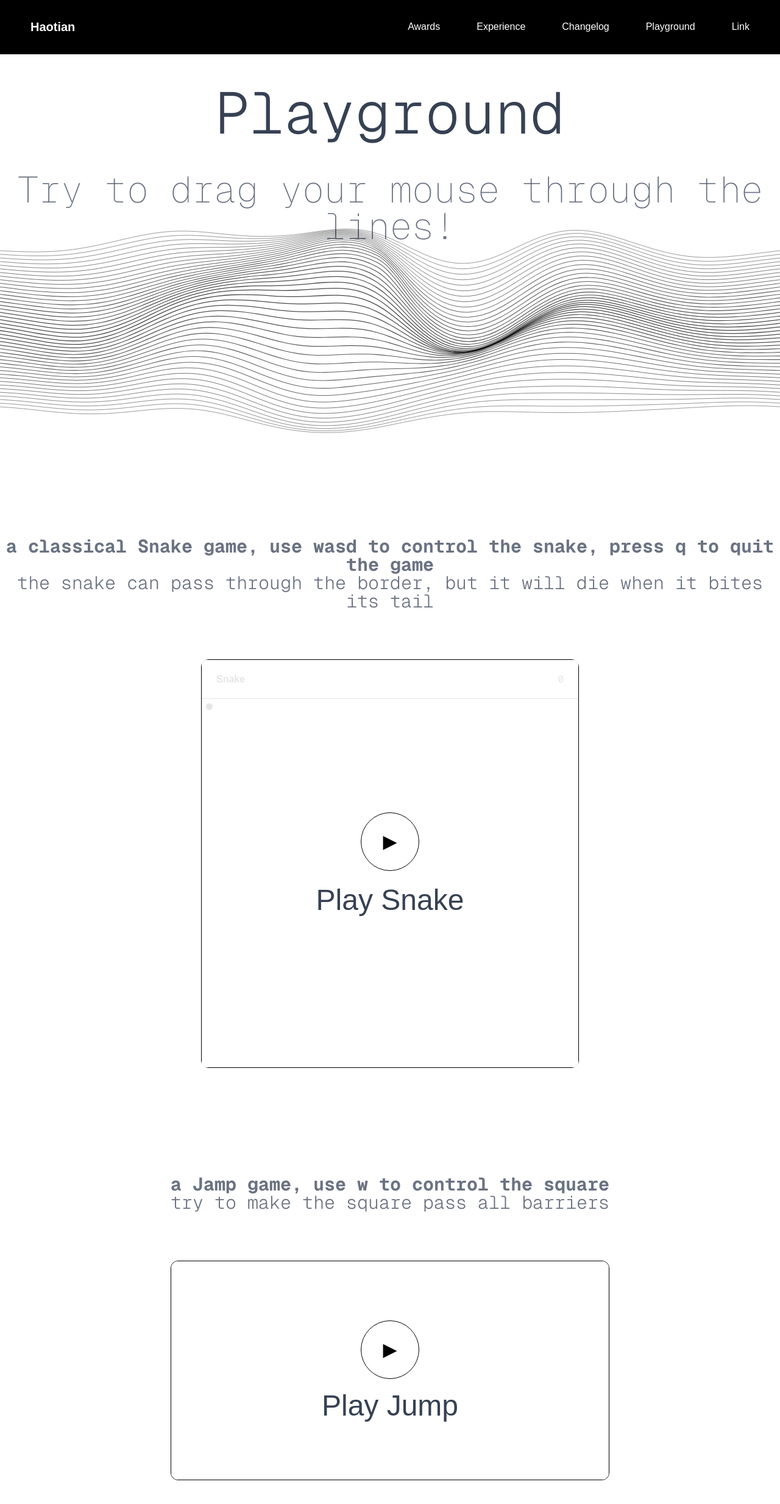
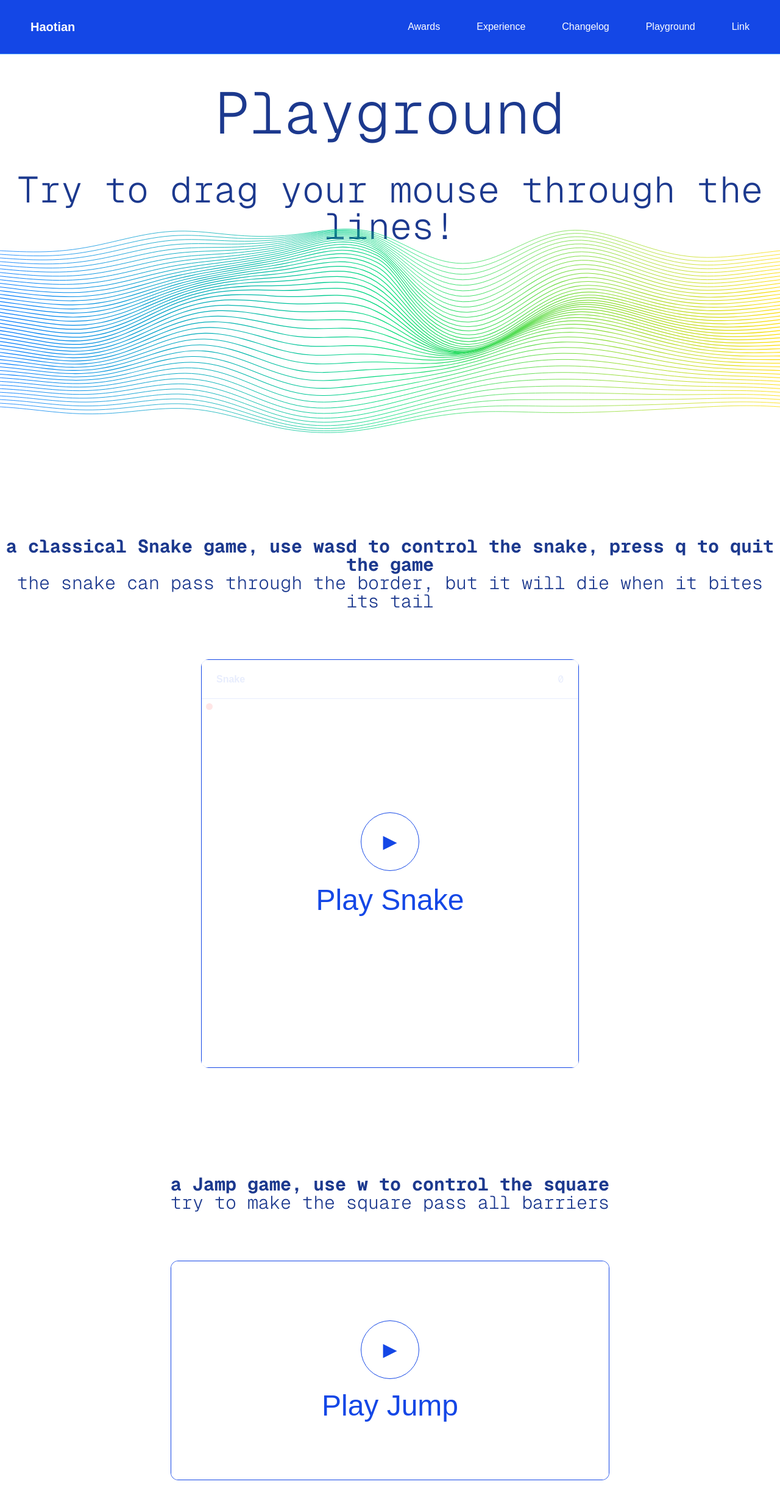
Before and after one commit to haotian188977/personal-website, a Next.js app: page /Playground in a window 1280 px wide. Shown: the top 2466 px of the page at 61% size. Built offline with nearby package versions, Linux system fonts and the light colour scheme.

Commit message:
decoration

```diff
--- a/app/Playground/page.tsx
+++ b/app/Playground/page.tsx
@@ -4,19 +4,19 @@ import DinoGame from "@/components/Game2/DinoGame";
 export default function Experiments() {
     return (
         <main className="relative min-h-screen bg-white overflow-hidden">
-	    <h1 className="text-center text-gray-700 text-8xl font-light font-mono leading-loose" >Playground</h1>
-	    <h1 className="text-center text-gray-500 text-6xl font-thin font-mono leading-none" >Try to drag your mouse through the lines!</h1>
+	    <h1 className="text-center text-blue-900 text-8xl font-light font-mono leading-loose" >Playground</h1>
+	    <h1 className="text-center text-blue-900 text-6xl font-light font-mono leading-none" >Try to drag your mouse through the lines!</h1>
             <WaveBackground />
 	    <section className="h-[60vh]" />
-	    <h1 className="text-center text-gray-500 text-3xl font-bold font-mono leading-none" >a classical Snake game, use wasd to control the snake, press q to quit the game</h1>
-            <h1 className="text-center text-gray-500 text-3xl font-light font-mono leading-none" >the snake can pass through the border, but it will die when it bites its tail </h1>
+	    <h1 className="text-center text-blue-900 text-3xl font-bold font-mono leading-none" >a classical Snake game, use wasd to control the snake, press q to quit the game</h1>
+            <h1 className="text-center text-blue-900 text-3xl font-light font-mono leading-none" >the snake can pass through the border, but it will die when it bites its tail </h1>
 	    <section className="h-[10vh]" />
             <section className="pb-24 flex justify-center">
 		<Snake />
 	    </section>
 	    <section className="h-[10vh]" />
-	    <h1 className="text-center text-gray-500 text-3xl font-bold font-mono leading-none" >a Jamp game, use w to control the square</h1>
-	    <h1 className="text-center text-gray-500 text-3xl font-light font-mono leading-none" >try to make the square pass all barriers</h1>
+	    <h1 className="text-center text-blue-900 text-3xl font-bold font-mono leading-none" >a Jamp game, use w to control the square</h1>
+	    <h1 className="text-center text-blue-900 text-3xl font-light font-mono leading-none" >try to make the square pass all barriers</h1>
             <section className="h-[10vh]" />
 	    <section className="pb-24 flex justify-center">
 	    	<DinoGame />
--- a/app/globals.css
+++ b/app/globals.css
@@ -47,7 +47,7 @@ body {
 }
 
 .navButton:hover {
-    background-color: rgb(70,70,70);
+    background-color: rgb(10,10,100);
 }
 
 .navButton:active {
@@ -64,7 +64,7 @@ header {
 
     background: black;
 
-    color: white;
+    color: black;
 
     backdrop-filter: blur(12px);
 }
--- a/app/page.tsx
+++ b/app/page.tsx
@@ -1,3 +1,28 @@
 export default function Home() {
-    return <div>Main Page!</div>;
+    return (
+	<main className="relative min-h-screen bg-blue-500 overflow-hidden">
+	    <div className="
+    		flex
+    		items-center
+    		gap-10
+		mt-20
+	    ">
+		<img
+        	    src="/picture/test.jpg"
+       		    className="
+			ml-20
+            		w-96
+            		h-130
+           		rounded-full
+            		object-cover
+        	    "
+    		/>
+
+		<div>
+	    	    <h1 className="ml-20 mr-20 leading-loose text-front text-white text-7xl font-black font-mono leading-loose" > Hi, my name is Haotian </h1>
+	    	    <h1 className="ml-20 mr-50 leading-normal text-front text-white text-5xl font-semibold font-mono leading-none" > a student studied in China and Canada with multi-culture environments, interested in computer science, programming, and technology, currently woring toward the goal of becoming a computer engineer </h1>
+		</div>
+	    </div>
+        </main>
+    );
 }
--- a/components/Game1/Canvas.tsx
+++ b/components/Game1/Canvas.tsx
@@ -39,7 +39,7 @@ export default function GameCanvas({
         ctx.fillRect(0, 0, 600, 600);
 
         //--------------------------------
-        // 食物
+        // food
 
         ctx.fillStyle = "#000";
 
@@ -56,7 +56,7 @@ export default function GameCanvas({
         ctx.fill();
 
         //--------------------------------
-        // 蛇
+        // snake
 
         snake.forEach((segment, index) => {
 
--- a/components/Game1/Snake.tsx
+++ b/components/Game1/Snake.tsx
@@ -247,8 +247,8 @@ export default function SnakeGame() {
             CANVAS_SIZE
         );
 
-        ctx.fillStyle = "#000000";
 
+	ctx.fillStyle = "#22c55e";
         snake.forEach((part, index) => {
 
             const x =
@@ -270,6 +270,8 @@ export default function SnakeGame() {
             ctx.fill();
 
         });
+
+	ctx.fillStyle = "#ff0000";
 
         ctx.beginPath();
 
@@ -399,7 +401,7 @@ export default function SnakeGame() {
                 w-[620px]
                 h-[670px]
                 border
-                border-black
+                border-blue-700
                 rounded-xl
                 //overflow-hidden
                 bg-white
@@ -412,13 +414,13 @@ export default function SnakeGame() {
                 className="
                     h-16
                     border-b
-                    border-black
+                    border-blue-700
                     flex
                     items-center
                     justify-between
                     px-6
                     select-none
-		    text-black
+		    text-blue-700
                 "
             >
 
@@ -489,13 +491,13 @@ export default function SnakeGame() {
 	                            w-12
 	                            h-12
 	                            border
-	                            border-black
+	                            border-blue-700
 	                            rounded-md
 	                            text-xl
 	                            active:scale-90
 	                            transition
 	                            touch-none
-				    text-black
+				    text-blue-700
 	                        "
 
 	                    >
@@ -518,13 +520,13 @@ export default function SnakeGame() {
 	                            w-12
 	                            h-12
 	                            border
-	                            border-black
+	                            border-blue-700
 	                            rounded-md
 	                            text-xl
 	                            active:scale-90
 	                            transition
 	                            touch-none
-				    text-black
+				    text-blue-700
 	                        "
 
 	                    >
@@ -545,13 +547,13 @@ export default function SnakeGame() {
 	                            w-12
 	                            h-12
 	                            border
-	                            border-black
+	                            border-blue-700
 	                            rounded-md
  	                            text-xl
  	                            active:scale-90
  	                            transition
 	                            touch-none
-				    text-black
+				    text-blue-700
 	                        "
 
 	                    >
@@ -572,13 +574,13 @@ export default function SnakeGame() {
 	                            w-12
 	                            h-12
 	                            border
-	                            border-black
+	                            border-blue-700
 	                            rounded-md
 	                            text-xl
  	                            active:scale-90
 	                            transition
 	                            touch-none
-				    text-black
+				    text-blue-700
 	                        "
 
 	                    >
@@ -629,13 +631,13 @@ export default function SnakeGame() {
                                     h-24
                                     rounded-full
                                     border
-                                    border-black
-				    text-black
+                                    border-blue-700
+				    text-blue-700
                                     text-3xl
 
                                     transition
 
-                                    hover:bg-gray-100
+                                    hover:bg-blue-100
 
                                     active:scale-95
                                 "
@@ -647,10 +649,10 @@ export default function SnakeGame() {
                             </button>
 
                             <div
-                                className=" //game over
+                                className=" //game over and play snake
                                     text-5xl
                                     font-medium
-                                    text-gray-700
+                                    text-blue-700
                                 "
                             >
 
@@ -672,7 +674,7 @@ export default function SnakeGame() {
 
                                 <div
                                     className=" //score showed in the end of the game
-                                        text-gray-500
+                                        text-blue-700
                                         text-sm
                                     "
                                 >
--- a/components/Game2/DinoGame.tsx
+++ b/components/Game2/DinoGame.tsx
@@ -346,8 +346,8 @@ export default function DinoGame(){
 	    }
 
 
-            ctx.fillStyle =
-                "#000000";
+            ctx.fillStyle = //block
+                "#FFD700";
 
 	    obstaclesRef.current.forEach(
     		obstacle=>{
@@ -368,6 +368,9 @@ export default function DinoGame(){
 
    		 }
 	    );
+
+	    ctx.fillStyle = //barriers
+                "#FA0000";
 
 	    obstaclesRef.current.forEach(
     		obstacle=>{
@@ -441,7 +444,7 @@ export default function DinoGame(){
                 w-[720px]
                 h-[360px]
                 border
-                border-black
+                border-blue-700
                 rounded-xl
                 overflow-hidden
                bg-white
@@ -490,12 +493,12 @@ export default function DinoGame(){
                             h-24
                             rounded-full
                             border
-                            border-black
+                            border-blue-700
                             text-3xl
-                            hover:bg-gray-100
+                            hover:bg-blue-100
                             active:scale-95
                             transition
-                            text-black
+                            text-blue-700
                         "
 
                     >
@@ -511,7 +514,7 @@ export default function DinoGame(){
                         className="
                             text-5xl
                             font-normal
-                            text-gray-700
+                            text-blue-700
                         "
 
                     >
@@ -562,8 +565,8 @@ export default function DinoGame(){
                         border-black
                         bg-white
                         text-2xl
-                        text-black
-                        hover:bg-gray-100
+                        text-blue-700
+                        hover:bg-blue-100
                         active:scale-90
                         transition
                     "
--- a/components/Header.tsx
+++ b/components/Header.tsx
@@ -9,10 +9,10 @@ export default function Header() {
                 items-center
                 px-8
                 py-5
-                bg-black
+                bg-blue-700
                 text-white
                 border-b
-                border-black
+                border-blue-400
             "
         >
 
--- a/components/WaveBackground.tsx
+++ b/components/WaveBackground.tsx
@@ -216,12 +216,62 @@ export default function WaveBackground() {
                 const last = points[points.length - 1];
                 ctx.lineTo(last.x, last.y);
 
-                // color change (light at end)
-                const alpha =
-                    0.5 + rowFactor * 0.22; //black color as base color, able to change the darkness here
+                // color change
+                const colorPosition =
+		    last.x / window.innerWidth;
 
-                ctx.strokeStyle =
-                    `rgba(0,0,0,${alpha})`;
+		let r;
+		let g;
+		let b;
+
+		if (colorPosition < 0.5) {
+
+		    const t = colorPosition * 2;
+
+		    r = 0;
+
+		    g = Math.floor(255 * t);
+
+    		    b = Math.floor(255 * (1 - t));
+
+		} else {
+
+		    const t = (colorPosition - 0.5) * 2;
+
+		    r = Math.floor(255 * t);
+
+		    g = 255;
+
+		    b = 0;
+
+		}
+
+		const alpha =
+    		    1;
+
+		const gradient = ctx.createLinearGradient(
+    		    0,
+    		    0,
+    		    window.innerWidth,
+    		    0
+		);
+
+		gradient.addColorStop(
+    		    0,
+    		    `rgba(0,120,255,${alpha})`
+		);
+
+		gradient.addColorStop(
+    		    0.5,
+    		    `rgba(0,220,120,${alpha})`
+		);
+
+		gradient.addColorStop(
+    		    1,
+    		    `rgba(255,220,0,${alpha})`
+		);
+
+		ctx.strokeStyle = gradient;
 
                 ctx.lineWidth =
                     0.8 + rowFactor * 0.5;
```
Also changed, not shown: public/picture/test.jpg (added).
